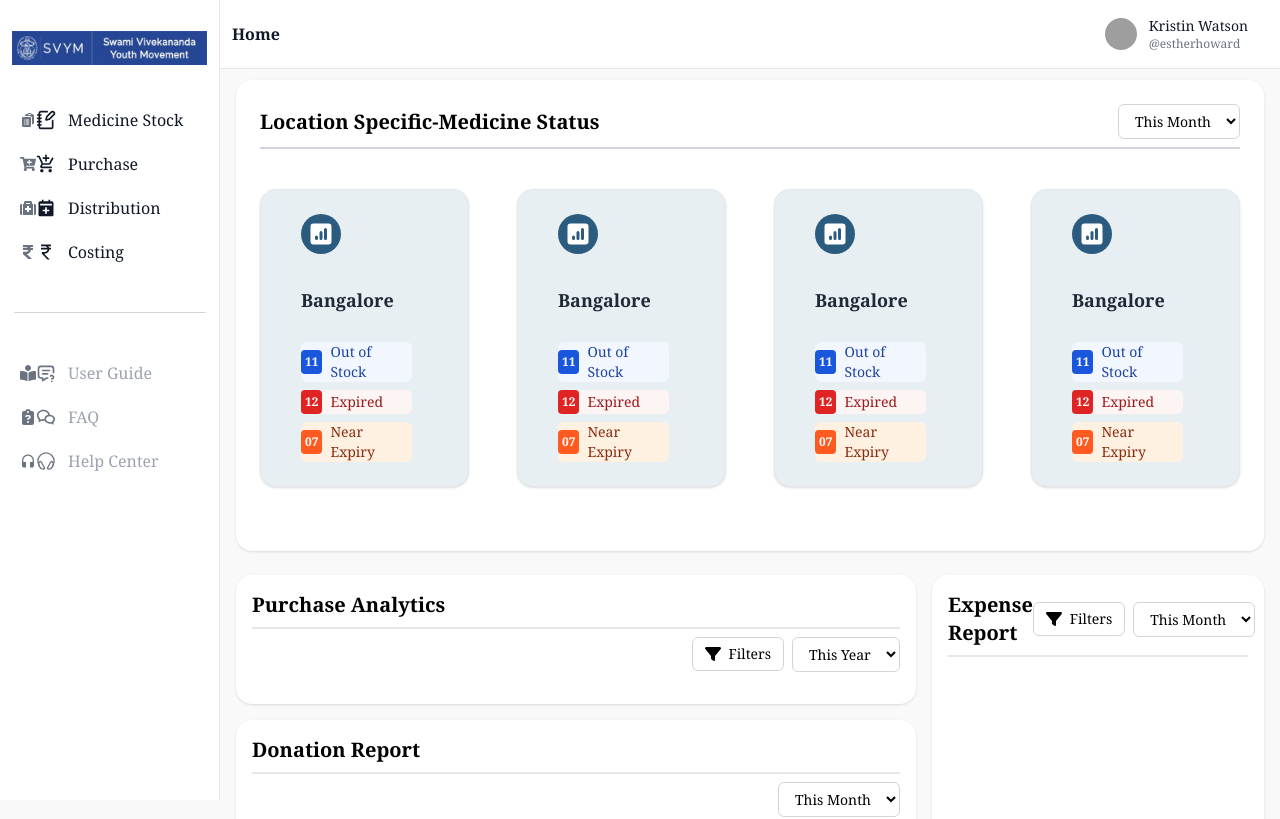
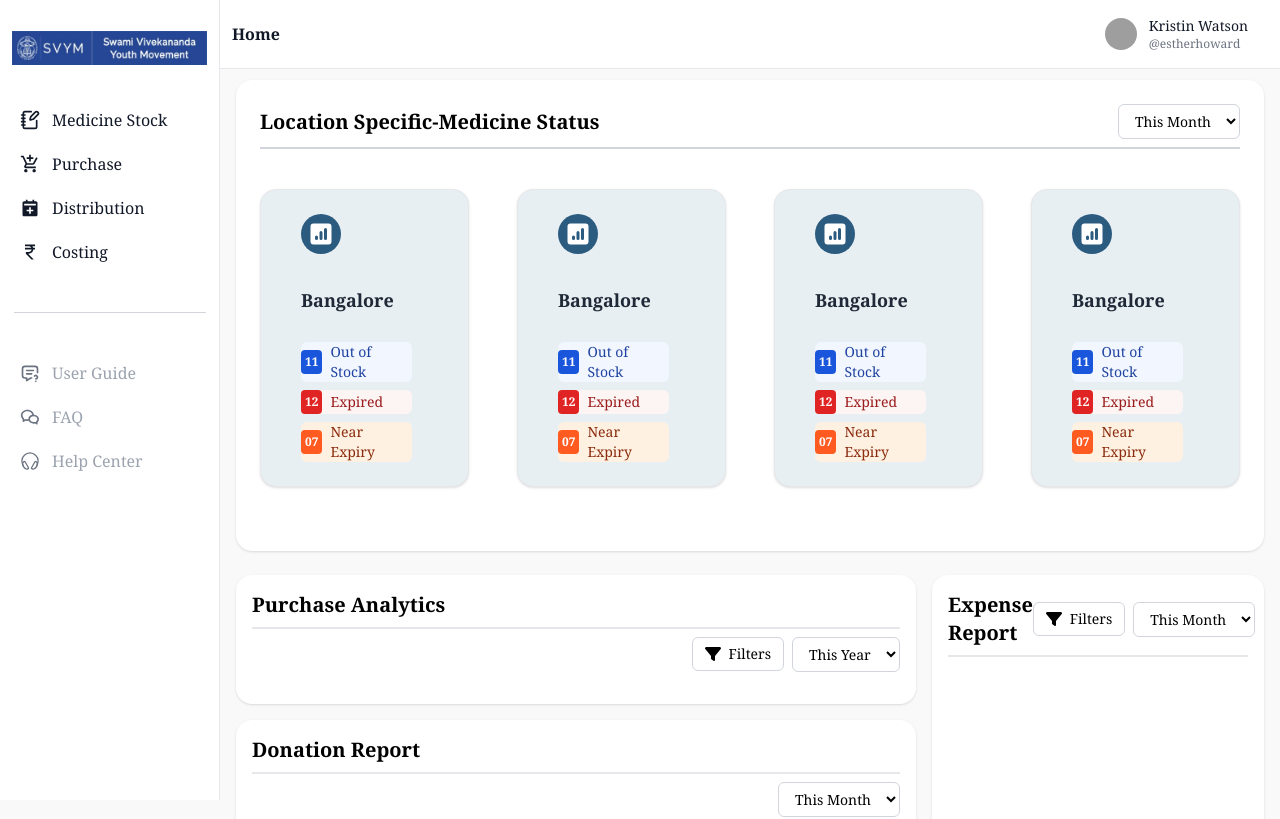
Before and after one commit to muhdSajid/CRMApple, a React (Vite) app: page / in a window 1280 px wide. Shown: the top 819 px of the page. Built offline with nearby package versions, Linux system fonts and the light colour scheme; grey boxes are pictures that could not be loaded.

Commit message:
side bar icon update

```diff
--- a/src/Layout/Sidebar.jsx
+++ b/src/Layout/Sidebar.jsx
@@ -1,13 +1,4 @@
 import { Link } from "react-router-dom";
-import {
-  FaRupeeSign,
-  FaMedkit,
-  FaCartPlus,
-  FaBookReader,
-} from "react-icons/fa";
-import { FaClipboardQuestion } from "react-icons/fa6";
-import { HiClipboardDocumentList } from "react-icons/hi2";
-import { IoMdHeadset } from "react-icons/io";
 import SVYMLogo from "../Assets/SVYM-logo.jpg";
 import { LuNotebookPen } from "react-icons/lu";
 import { MdAddShoppingCart } from "react-icons/md";
@@ -39,7 +30,6 @@ const Sidebar = () => {
               to="/stock"
               className="flex items-center p-2 text-gray-900 rounded-lg dark:text-white hover:bg-gray-100 dark:hover:bg-gray-700 group"
             >
-              <HiClipboardDocumentList className="text-gray-500 transition duration-75 dark:text-gray-400 group-hover:text-gray-900" />
               <LuNotebookPen className="text-xl" />
               <span className="ms-3">Medicine Stock</span>
             </Link>
@@ -49,7 +39,6 @@ const Sidebar = () => {
               to="/"
               className="flex items-center p-2 text-gray-900 rounded-lg dark:text-white hover:bg-gray-100 dark:hover:bg-gray-700 group"
             >
-              <FaCartPlus className="text-gray-500 transition duration-75 dark:text-gray-400 group-hover:text-gray-900" />
               <MdAddShoppingCart className="text-xl" />
               <span className="flex-1 ms-3 whitespace-nowrap">Purchase</span>
             </Link>
@@ -59,7 +48,6 @@ const Sidebar = () => {
               to="/distribution"
               className="flex items-center p-2 text-gray-900 rounded-lg dark:text-white hover:bg-gray-100 dark:hover:bg-gray-700 group"
             >
-              <FaMedkit className="text-gray-500 transition duration-75 dark:text-gray-400 group-hover:text-gray-900" />
               <BiSolidCalendarPlus className="text-xl" />
               <span className="flex-1 ms-3 whitespace-nowrap">
                 Distribution
@@ -71,7 +59,6 @@ const Sidebar = () => {
               to="/cost"
               className="flex items-center p-2 text-gray-900 rounded-lg dark:text-white hover:bg-gray-100 dark:hover:bg-gray-700 group"
             >
-              <FaRupeeSign className="text-gray-500 transition duration-75 dark:text-gray-400 group-hover:text-gray-900" />
               <MdCurrencyRupee className="text-xl" />
               <span className="flex-1 ms-3 whitespace-nowrap">Costing</span>
             </Link>
@@ -82,7 +69,6 @@ const Sidebar = () => {
               to="/"
               className="flex items-center p-2 text-gray-900 rounded-lg dark:text-white hover:bg-gray-100 dark:hover:bg-gray-700 group"
             >
-              <FaBookReader className="text-gray-500 transition duration-75 dark:text-gray-400 group-hover:text-gray-900" />
               <TbMessageQuestion className="text-xl text-gray-500" />
               <span className="flex-1 ms-3 whitespace-nowrap text-gray-400 ">
                 User Guide
@@ -94,7 +80,6 @@ const Sidebar = () => {
               to="/"
               className="flex items-center p-2 text-gray-900 rounded-lg dark:text-white hover:bg-gray-100 dark:hover:bg-gray-700 group"
             >
-              <FaClipboardQuestion className="text-gray-500 transition duration-75 dark:text-gray-400 group-hover:text-gray-900" />
               <RiWechatLine className="text-xl text-gray-500" />
               <span className="flex-1 ms-3 whitespace-nowrap text-gray-400">
                 FAQ
@@ -106,7 +91,6 @@ const Sidebar = () => {
               to="/"
               className="flex items-center p-2 text-gray-900 rounded-lg dark:text-white hover:bg-gray-100 dark:hover:bg-gray-700 group"
             >
-              <IoMdHeadset className="text-gray-500 transition duration-75 dark:text-gray-400 group-hover:text-gray-900" />
               <IoHeadsetOutline className="text-xl text-gray-500" />
               <span className="flex-1 ms-3 whitespace-nowrap text-gray-400">
                 Help Center
```
